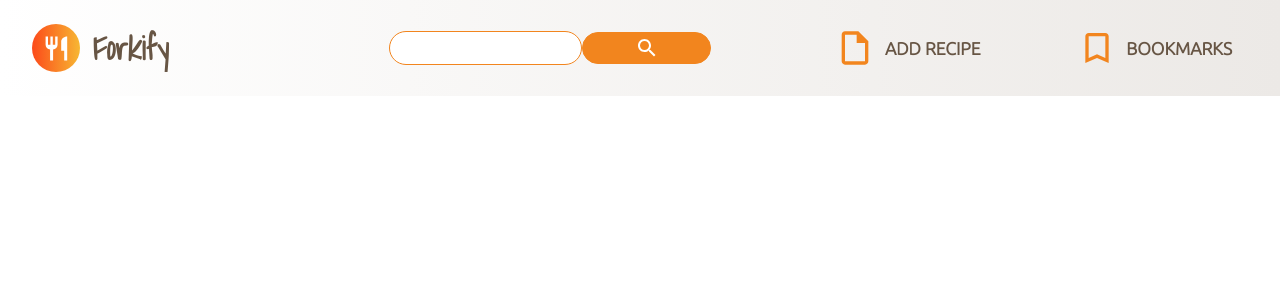
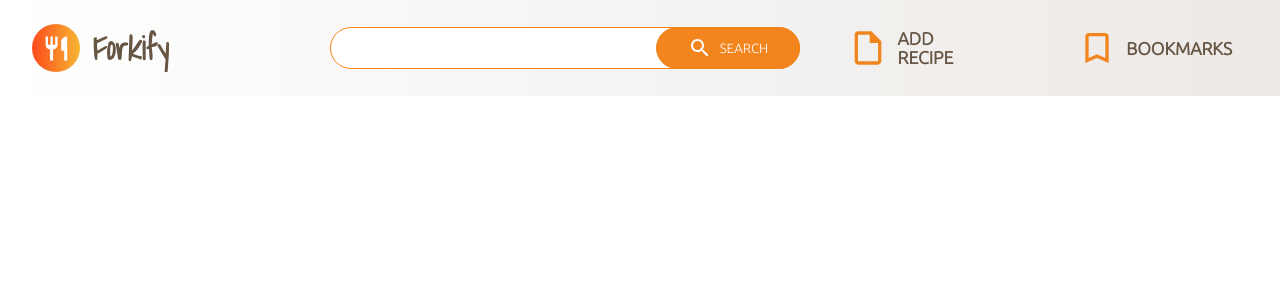
Before and after one commit to cookieMonsterDev/forkify-app, a React (Create React App) app: page / in a window 1280 px wide. Shown: the top 300 px of the page. Built offline with nearby package versions, Linux system fonts and the light colour scheme.

Commit message:
feat: add basic func

```diff
--- a/src/components/NavBar/NavBar.tsx
+++ b/src/components/NavBar/NavBar.tsx
@@ -1,4 +1,4 @@
-import React from 'react';
+import React, { useCallback, useState, useRef } from 'react';
 import styled from 'styled-components';
 import RestaurantIcon from '@mui/icons-material/Restaurant';
 import BookmarkBorderIcon from '@mui/icons-material/BookmarkBorder';
@@ -6,20 +6,33 @@ import InsertDriveFileOutlinedIcon from '@mui/icons-material/InsertDriveFileOutl
 import SearchOutlinedIcon from '@mui/icons-material/SearchOutlined';
 
 const NavBar = () => {
+  const InputRef = useRef<HTMLInputElement>(null!);
+  const [query, setSuery] = useState('');
+
+  const handleChange = useCallback((e: React.ChangeEvent<HTMLInputElement>) => {
+    setSuery(e.target.value);
+  }, []);
+
+  const handleClick = () => {
+    console.log(query);
+    InputRef.current.value = '';
+  };
+
   return (
     <Container>
       <LeftSection>
         <Logo>
-          <circle>
+          <div>
             <RestaurantIcon />
-          </circle>
+          </div>
           Forkify
         </Logo>
         <SearchContainer>
-          <SearchButton>
+          <SearchButton onClick={handleClick}>
             <SearchOutlinedIcon />
+            Search
           </SearchButton>
-          <Search type="text" />
+          <Search type="text" onChange={handleChange} ref={InputRef} />
         </SearchContainer>
       </LeftSection>
       <RightSection>
@@ -36,11 +49,11 @@ const NavBar = () => {
   );
 };
 
-export default NavBar;
+export default React.memo(NavBar);
 
 const Container = styled.nav`
+  width: 100%;
   position: absolute;
-  width: 100vw;
   height: 6rem;
   background: linear-gradient(to left, #ece9e6, #ffffff);
   display: flex;
@@ -54,23 +67,24 @@ const LeftSection = styled.section`
 `;
 
 const RightSection = styled.section`
-  flex: 4;
+  flex: 3;
   display: flex;
   justify-content: flex-end;
   align-items: center;
 `;
 
 const Logo = styled.h1`
+  flex: 2;
   float: left;
   height: 100%;
   display: flex;
-  justify-content: center;
+  justify-content: flex-start;
   align-items: center;
   font-size: 2rem;
   font-family: 'Shadows Into Light';
   color: #675544;
 
-  > circle {
+  > div {
     width: 3rem;
     height: 3rem;
     border-radius: 50%;
@@ -89,34 +103,51 @@ const Logo = styled.h1`
 `;
 
 const SearchContainer = styled.span`
+  flex: 3;
   display: flex;
   justify-content: center;
   align-items: center;
   flex-direction: row-reverse;
+  position: relative;
+  height: 2.6rem;
+  margin-left: 1rem;
 `;
 
 const Search = styled.input`
   flex: 3;
   float: right;
+  box-sizing: border-box;
   width: 15rem;
-  height: 2rem;
+  height: 100%;
   outline: 0;
   border-radius: 2rem;
   border: 1px solid #f2851e;
+  padding-left: 1rem;
+  font-size: 1rem;
 `;
 
 const SearchButton = styled.button`
+  position: absolute;
+  right: 0;
+  box-sizing: border-box;
   flex: 2;
   display: flex;
   justify-content: center;
   align-items: center;
-  width: 5rem;
-  height: 2rem;
+  width: 9rem;
+  height: 100%;
   background: #f2851e;
   border: 1px solid #f2851e;
   color: #ffffff;
-  border-radius: 1rem 1rem 1rem 1rem;
-`
+  border-radius: 2rem;
+  font-family: 'Ubuntu', sans-serif;
+  text-transform: uppercase;
+  cursor: pointer;
+
+  > svg {
+    margin: 0 0.5rem 0 0;
+  }
+`;
 
 const ManageButton = styled.span`
   margin: 0 3rem;
```
